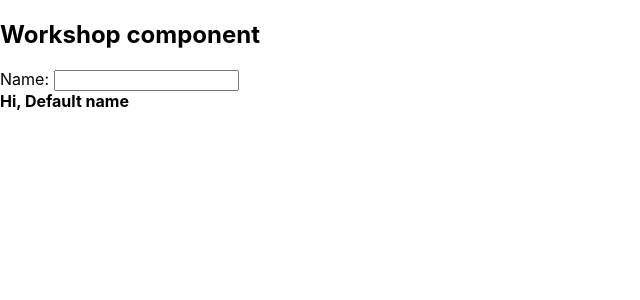
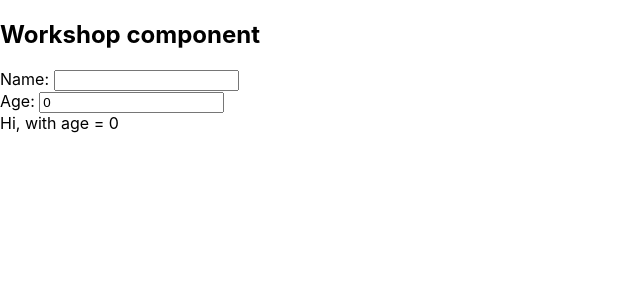
Before and after one commit to chaiamon3/demo-day1-react, a React (Vite) app: page / in a window 1280 px wide. Shown: the top 300 px of the page, without its empty margins (0-640 px from the left). Built offline with nearby package versions, Linux system fonts and the light colour scheme.

Commit message:
Add Hello2

```diff
--- /dev/null
+++ b/src/workshop/Hello2.jsx
@@ -0,0 +1,42 @@
+import { useState } from "react"
+
+const Hello2 = () => {
+    const [name, setName] = useState("")
+    const [age, setAge] = useState(0)
+
+    return (
+        <div>
+            <form>
+                <Name name={name} onNameChanged={(event) => setName(event.target.value)} />
+                <Age age={age} onAgeChanged={(event) => setAge(event.target.value)} />
+                <Show name={name} age={age} />
+            </form>
+        </div>
+    )
+}
+
+const Name = ({ name, onNameChanged }) => {
+    return (
+        <div>
+            Name: <input type="text" value={name} onChange={onNameChanged} />
+        </div>
+    )
+}
+
+const Age = ({ age, onAgeChanged }) => {
+    return (
+        <div>
+            Age: <input type="text" value={age} onChange={onAgeChanged} />
+        </div>
+    )
+}
+
+const Show = ({ name, age }) => {
+    return (
+        <div>
+            Hi, {name} with age = {age}
+        </div>
+    )
+}
+
+export default Hello2
--- a/src/workshop/Workshop.jsx
+++ b/src/workshop/Workshop.jsx
@@ -1,14 +1,10 @@
-import Hello from "./Hello"
+import Hello2 from "./Hello2"
 
 const Workshop = () => {
-    const callback = (message) => {
-        console.log("Callback with " + message);
-    }
-
     return (
         <div>
             <h2>Workshop component</h2>
-            <Hello initialName="Default name" onCall={callback} />
+            <Hello2 />
         </div>
     )
 }
```
